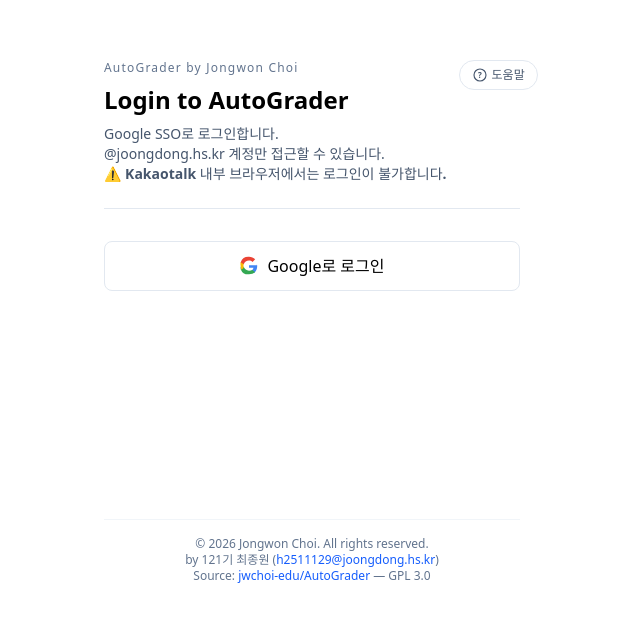
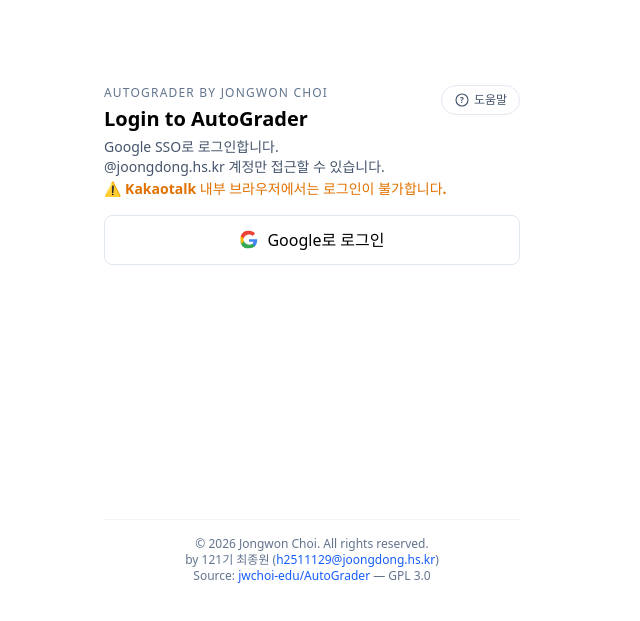
Before and after one commit to jwchoi-edu/AutoGrader, a React (Vite) app: page / in a window 1280 px wide. Shown: the part 169-790 px from the top of the page, without its empty margins (328-968 px from the left). Built offline with nearby package versions, Linux system fonts and the light colour scheme; no server answers; a web font is replaced by a local one.

Commit message:
feat: fixed help button

```diff
--- a/src/pages/LoginPage.tsx
+++ b/src/pages/LoginPage.tsx
@@ -9,21 +9,24 @@
 export function LoginPage({ authMessage, onSignIn }: LoginPageProps) {
   return (
     <div className="flex min-h-[80vh] flex-col justify-center">
-      <header className="mb-8 border-b border-slate-200 pb-6">
-        <div className="flex items-start justify-between gap-3">
-          <div>
-            <p className="text-xs tracking-widest text-slate-500">
+      <header className="pb-4">
+        <div className="flex items-start justify-between gap-4 w-full">
+          <div className="min-w-0 flex-1 pr-4">
+            <p className="text-xs tracking-widest text-slate-500 uppercase">
               AutoGrader by Jongwon Choi
             </p>
-            <h1 className="mt-2 text-2xl font-bold text-black">
+            <h1 className="mt-1 text-xl font-bold text-black">
               Login to AutoGrader
             </h1>
-            <p className="mt-2 text-sm text-slate-600 whitespace-nowrap">
+            {/* ⚠️ 여기서 whitespace-nowrap을 과감히 제거! 공간이 부족하면 알아서 줄바꿈 됨 */}
+            <p className="mt-1 text-sm text-slate-600 whitespace-nowrap">
               Google SSO로 로그인합니다.
               <br />
               {SCHOOL_DOMAIN} 계정만 접근할 수 있습니다.
               <br />
-              ⚠️ <b>Kakaotalk 내부 브라우저에서는 로그인이 불가합니다.</b>
+              <span className="text-amber-600 font-semibold block mt-0.5">
+                ⚠️ Kakaotalk 내부 브라우저에서는 로그인이 불가합니다.
+              </span>
             </p>
           </div>
 
@@ -31,7 +34,7 @@
             href="https://github.com/jwchoi-edu/AutoGrader/blob/main/docs/README.md"
             target="_blank"
             rel="noopener noreferrer"
-            className="inline-flex shrink-0 items-center gap-1 rounded-full border border-slate-200 px-3 py-1.5 text-xs font-medium text-slate-600 transition hover:bg-slate-100 hover:text-black interactive"
+            className="inline-flex shrink-0 items-center gap-1 rounded-full border border-slate-200 px-3 py-1.5 text-xs font-medium text-slate-600 transition hover:bg-slate-100 hover:text-black interactive whitespace-nowrap"
           >
             <svg
               className="h-4 w-4"
```
